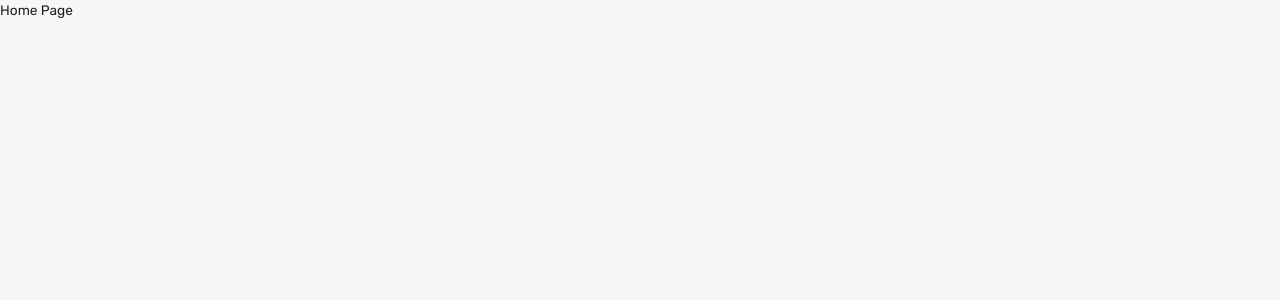
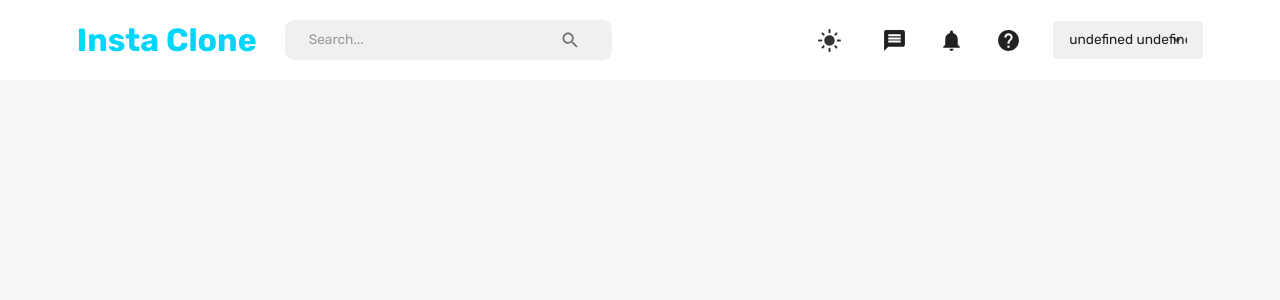
Before and after one commit to bongster91/insta-clone, a React (Create React App) app in the folder frontend/: page /home in a window 1280 px wide. Shown: the top 300 px of the page. Built offline with nearby package versions, Linux system fonts and the light colour scheme.

Commit message:
navbar with styling added

```diff
--- /dev/null
+++ b/frontend/src/components/FlexBetween.jsx
@@ -0,0 +1,10 @@
+import { Box } from '@mui/material';
+import { styled } from '@mui/system';
+
+const FlexBetween = styled(Box)({
+    display: 'flex',
+    justifyContent: 'space-between',
+    alignItems: 'center'
+});
+
+export default FlexBetween;
--- a/frontend/src/scenes/homePage/index.jsx
+++ b/frontend/src/scenes/homePage/index.jsx
@@ -1,6 +1,11 @@
+import { Box } from '@mui/material';
+import NavBar from 'scenes/navbar';
+
 const HomePage = () => {
     return (
-        <div>Home Page</div>
+        <Box>
+            <NavBar />
+        </Box>
     );
 };
 
--- a/frontend/src/scenes/navbar/index.jsx
+++ b/frontend/src/scenes/navbar/index.jsx
@@ -1,6 +1,219 @@
+import { useState } from 'react';
+import { useNavigate } from 'react-router-dom';
+import {
+    Box,
+    IconButton,
+    InputBase,
+    Typography,
+    Select,
+    MenuItem,
+    FormControl,
+    useTheme,
+    useMediaQuery,
+} from '@mui/material';
+import {
+    Search,
+    Message,
+    DarkMode,
+    LightMode,
+    Notifications,
+    Help,
+    Menu,
+    Close
+} from '@mui/icons-material';
+import { useDispatch, useSelector } from 'react-redux';
+import { setMode, setLogout } from 'state';
+import FlexBetween from 'components/FlexBetween';
+
 const NavBar = () => {
+    const [ isMobileMenuToggled, setIsMobileMenuToggled ] = useState(false);
+    const dispatch = useDispatch();
+    const navigate = useNavigate();
+    const user = useSelector((state) => state.user);
+    const isNonMobileScreens = useMediaQuery("(min-width: 1000px)");
+
+    const theme = useTheme();
+    const neutralLight = theme.palette.neutral.light;
+    const dark = theme.palette.neutral.dark;
+    const background = theme.palette.background.default;
+    const primaryLight = theme.palette.primary.light;
+    const alt = theme.palette.background.alt;
+
+    const fullName = `${user?.firstName} ${user?.lastName}`;
+
     return (
-        <div>NavBarr</div>
+        <FlexBetween padding='1rem 6%' backgroundColor={alt}>
+            <FlexBetween gap='1.75rem'>
+                <Typography
+                    fontWeight='bold'
+                    fontSize='clamp(1rem, 2rem, 2.25rem)'
+                    color='primary'
+                    onClick={() => navigate('/home')}
+                    sx={{
+                        '&:hover': {
+                            color: primaryLight,
+                            cursor: 'pointer',
+                        },
+                    }}
+                >
+                    Insta Clone
+                </Typography>
+                {
+                    isNonMobileScreens && (
+                        <FlexBetween
+                            backgroundColor={neutralLight}
+                            borderRadius='9px'
+                            gap='3rem'
+                            padding='0.1rem 1.5rem'
+                        >
+                            <InputBase placeholder='Search...' />
+                            <IconButton>
+                                <Search />
+                            </IconButton>
+
+                        </FlexBetween>
+                    )
+                }
+            </FlexBetween>
+
+            {/*DESKTOP NAV */}
+            {
+                isNonMobileScreens ?
+                (
+                    <FlexBetween gap='2rem'>
+                        <IconButton onClick={() => dispatch(setMode())}>
+                            {
+                                theme.palette.mode === 'dark' ? (
+                                    <DarkMode sx={{ fontSize: '25px' }} />
+                                ) : (
+                                    <LightMode sx={{ color: dark, fontSize: '25px'}} />
+                                )
+                            }
+                        </IconButton>
+
+                        <Message sx={{ fontSize: '25px' }} />
+                        <Notifications sx={{ fontSize: '25px' }} />
+                        <Help sx={{ fontSize: '25px' }} />
+
+                        <FormControl variant='standard' value={fullName}>
+                            <Select
+                                value={fullName}
+                                sx={{
+                                    backgroundColor: neutralLight,
+                                    width: '150px',
+                                    borderRadius: '0.25rem',
+                                    p: '0.25rem 1rem',
+                                    '& .MuiSvgIcon-root': {
+                                        pr: '0.25rem',
+                                        width: '3rem'
+                                    },
+                                    '& .MuiSelect-select:focus': {
+                                        backgroundColor: neutralLight
+                                    }
+                                }}
+                                input={<InputBase />}
+                            >
+                                <MenuItem value={fullName}>
+                                    <Typography>{fullName}</Typography>
+                                </MenuItem>
+                                <MenuItem onClick={() => dispatch(setLogout())}>
+                                    Log Out
+                                </MenuItem>
+                            </Select>
+                        </FormControl>
+
+                    </FlexBetween>
+                ) : (
+                    <IconButton
+                        onClick={() => setIsMobileMenuToggled(!isMobileMenuToggled)}
+                    >
+                        <Menu />
+                    </IconButton>
+                )
+            }
+            {/* MOBILE NAV */}
+            {
+                !isNonMobileScreens && isMobileMenuToggled && (
+                    <Box
+                        position='fixed'
+                        right='0'
+                        bottom='0'
+                        height='100%'
+                        zIndex='10'
+                        maxWidth='500px'
+                        minWidth='300px'
+                        backgroundColor={background}
+                    >
+                        {/* CLOSE ICON */}
+                        <Box
+                            display='flex'
+                            justifyContent='flex-end'
+                            p='1rem'
+                        >
+                            <IconButton
+                                onClick={() => setIsMobileMenuToggled(!isMobileMenuToggled)}
+                            >
+                                <Close />
+                            </IconButton>
+                        </Box>
+
+                        {/* MENU ITEMS */}
+                        <FlexBetween
+                            display='flex'
+                            flexDirection='column'
+                            gap='3rem'
+                            justifyContent='center'
+                            alignItems='center'
+                        >
+                            <IconButton
+                                onClick={() => dispatch(setMode())}
+                                sx={{ fontSize: '25px' }}
+                            >
+                                {
+                                    theme.palette.mode === 'dark' ? (
+                                        <DarkMode sx={{ fontSize: '25px' }} />
+                                    ) : (
+                                        <LightMode sx={{ color: dark, fontSize: '25px'}} />
+                                    )
+                                }
+                            </IconButton>
+
+                            <Message sx={{ fontSize: '25px' }} />
+                            <Notifications sx={{ fontSize: '25px' }} />
+                            <Help sx={{ fontSize: '25px' }} />
+
+                            <FormControl variant='standard' value={fullName}>
+                                <Select
+                                    value={fullName}
+                                    sx={{
+                                        backgroundColor: neutralLight,
+                                        width: '150px',
+                                        borderRadius: '0.25rem',
+                                        p: '0.25rem 1rem',
+                                        '& .MuiSvgIcon-root': {
+                                            pr: '0.25rem',
+                                            width: '3rem'
+                                        },
+                                        '& .MuiSelect-select:focus': {
+                                            backgroundColor: neutralLight
+                                        }
+                                    }}
+                                    input={<InputBase />}
+                                >
+                                    <MenuItem value={fullName}>
+                                        <Typography>{fullName}</Typography>
+                                    </MenuItem>
+                                    <MenuItem onClick={() => dispatch(setLogout())}>
+                                        Log Out
+                                    </MenuItem>
+                                </Select>
+                            </FormControl>
+
+                        </FlexBetween>
+                    </Box>
+                )
+            }
+        </FlexBetween>
     );
 };
 
```
